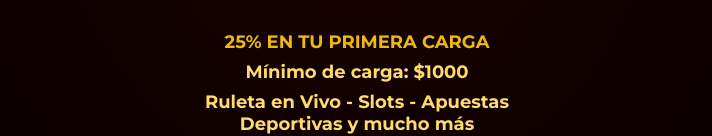
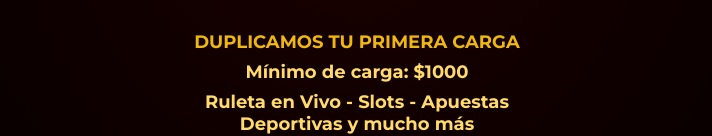
Before and after one commit to martindropzen7776/fortunanew8, a plain HTML site: page index.html in a window 1280 px wide. Shown: the part 403-539 px from the top of the page, without its empty margins (283-995 px from the left). Drawn offline with Linux system fonts and the light colour scheme.

Commit message:
Update index.html

```diff
--- a/index.html
+++ b/index.html
@@ -123,7 +123,7 @@
   </a>
 
   <div class="footer">
-     <p style="color: #efb810;">25% EN TU PRIMERA CARGA</p>
+     <p style="color: #efb810;">DUPLICAMOS TU PRIMERA CARGA</p>
     <p>Mínimo de carga: $1000</p>
     <p>Ruleta en Vivo - Slots - Apuestas Deportivas y mucho más</p>
   </div>
```
